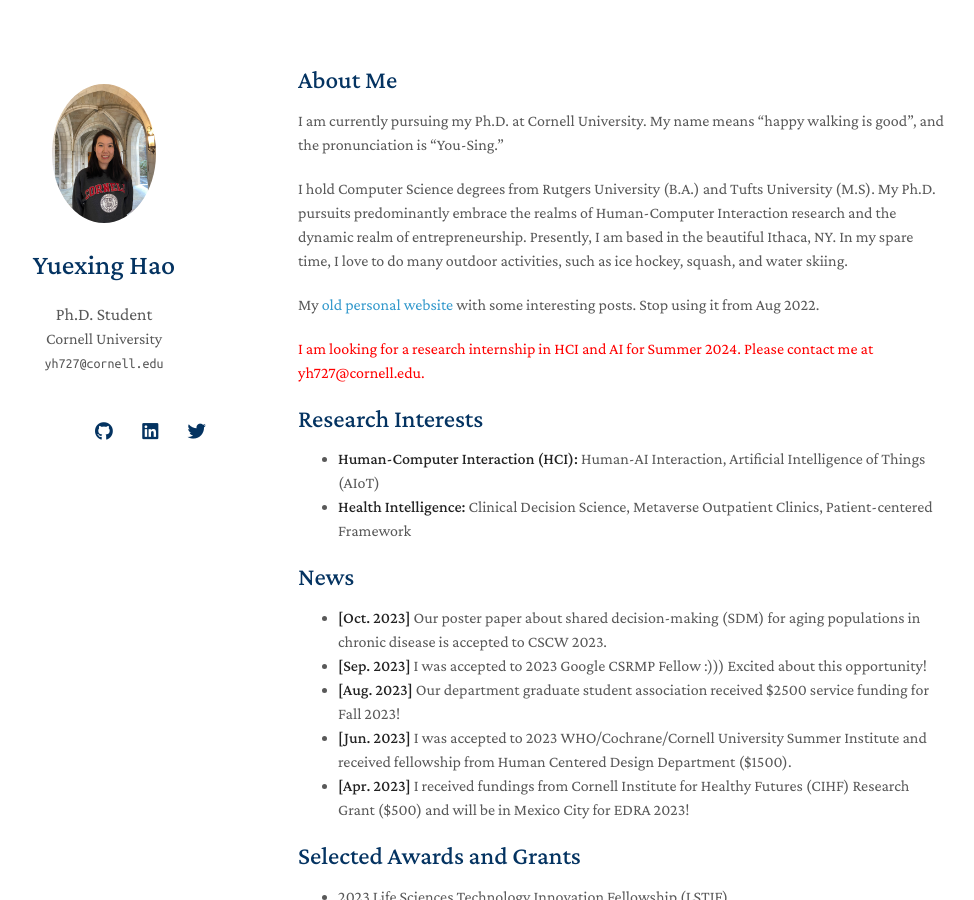
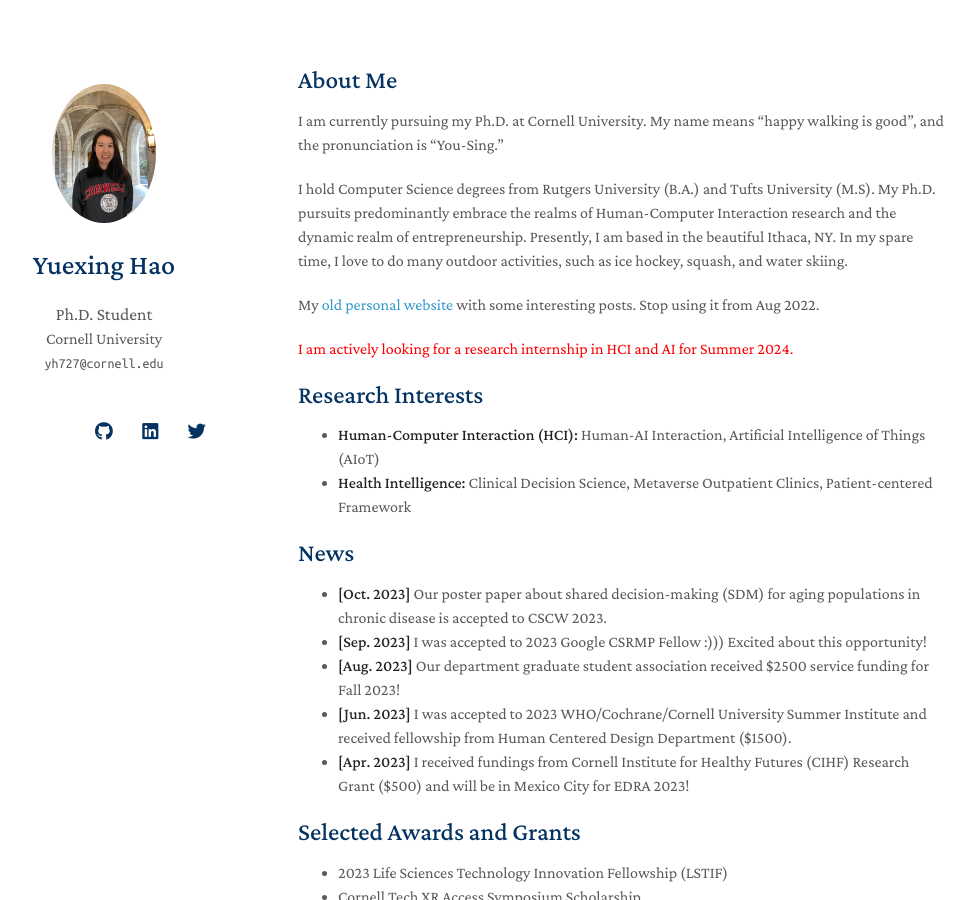
Before and after one commit to YuexingHao/Yuexing-Hao, a Jekyll site: the page built from index.md, in a window 1280 px wide and 900 px high. Shown: the whole window, without its empty margins (172-1146 px from the left). Built offline with Jekyll 4.4.1, drawn with Linux system fonts in a browser that asks for light colours; nearby versions of some CDN libraries; a style sheet for code colours, icons or effects is not loaded; our own code applies the rules of GitHub Pages for plain Markdown files.

Commit message:
Update index.md

```diff
--- a/index.md
+++ b/index.md
@@ -10,7 +10,7 @@ I hold Computer Science degrees from Rutgers University (B.A.) and Tufts Univers
 
 My [old personal website](https://1135100136.wixsite.com/yuexinghao) with some interesting posts. Stop using it from Aug 2022.
 
-<span style="color:red;">I am looking for a research internship in HCI and AI for Summer 2024. Please contact me at yh727@cornell.edu. </span>
+<span style="color:red;">I am actively looking for a research internship in HCI and AI for Summer 2024. </span>
 
 ## Research Interests
 
```
